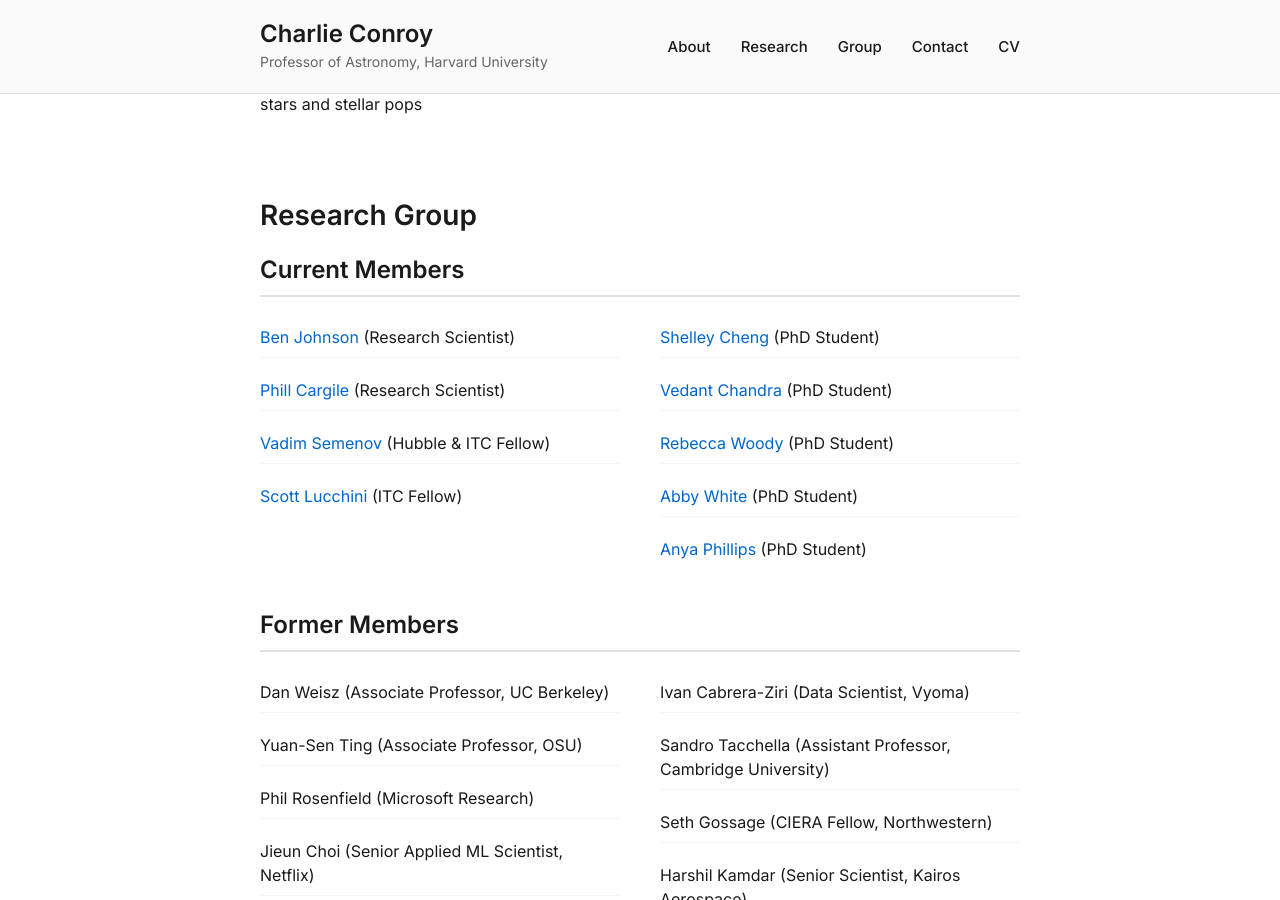
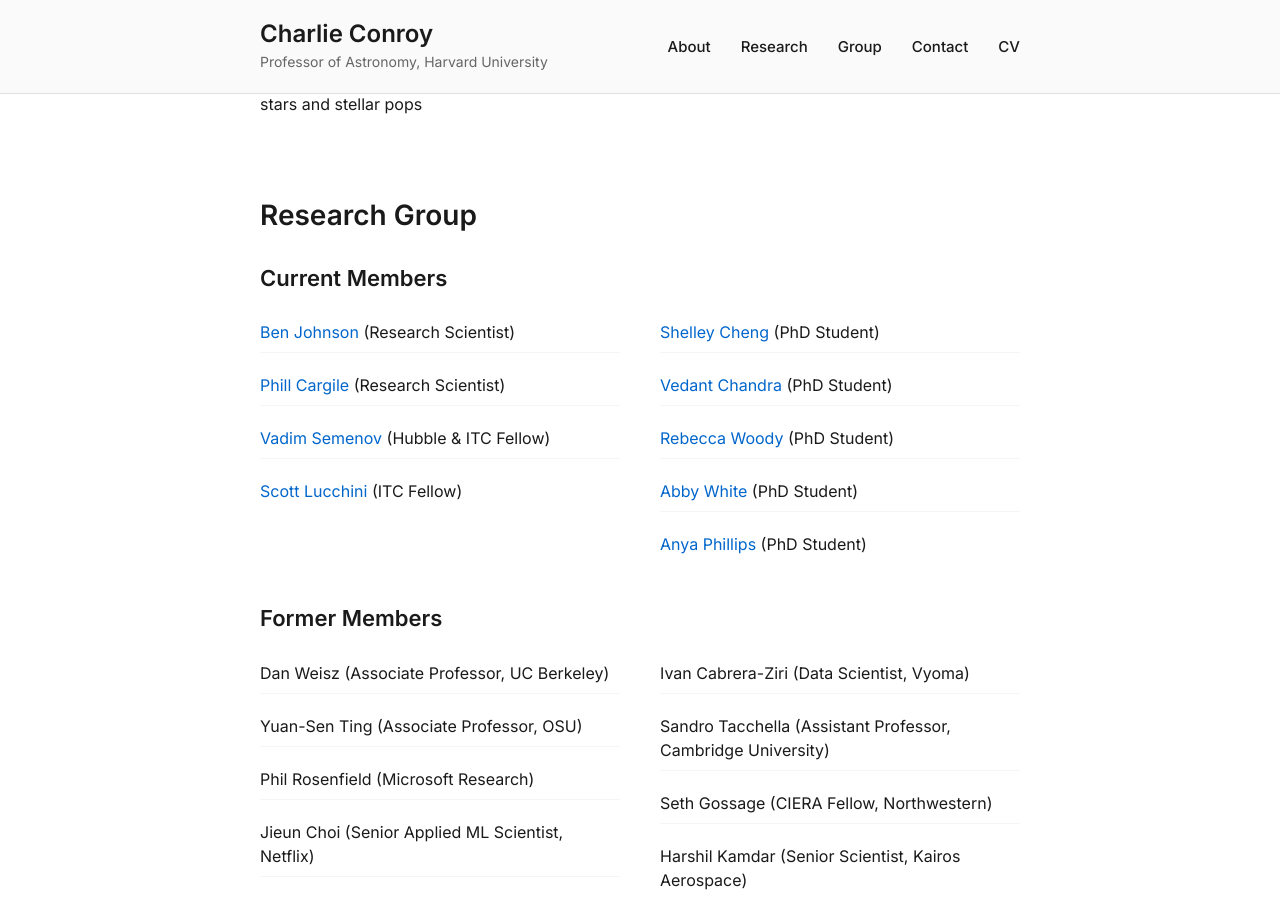
Before and after one commit to cconroy20/cconroy20.github.io, a Jekyll site: the page index.html, which Jekyll copies as it is, in a window 1280 px wide and 900 px high, scrolled down 1035 px. Built offline with Jekyll 4.4.1, drawn with Linux system fonts in a browser that asks for light colours.

Commit message:
Update index.html

```diff
--- a/index.html
+++ b/index.html
@@ -321,7 +321,7 @@
 <section id="group" class="section">
     <h2>Research Group</h2>
 
-    <h3 class="subsection-title">Current Members</h3>
+    <h3>Current Members</h3>
     <div class="group-grid">
         <div class="group-member">
             <ul>
@@ -343,7 +343,7 @@
         </div>
     </div>
 
-    <h3 class="subsection-title">Former Members</h3>
+    <h3>Former Members</h3>
     <div class="group-grid">
         <div class="group-member">
             <ul>
```
